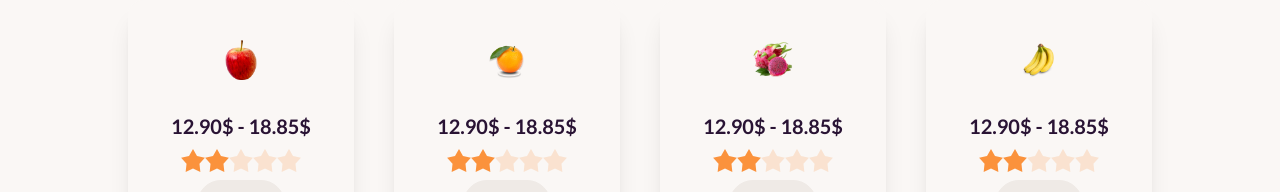
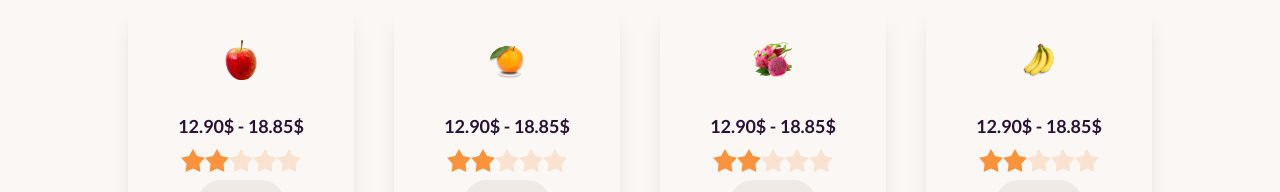
Before and after one commit to Habib1112223/fruit-burst-assignment, a plain HTML site: page index.html in a window 1280 px wide. Shown: the part 1122-1314 px from the top of the page. Drawn offline with nearby package versions, Linux system fonts and the light colour scheme.

Commit message:
final the commit

```diff
--- a/index.html
+++ b/index.html
@@ -186,7 +186,7 @@
             <img src="./images/fruit6.png" alt="Shoes" class="rounded-xl h-10" />
           </figure>
           <div class="card-body items-center text-center">
-            <h2 class="card-title">12.90$ - 18.85$</h2>
+            <h2 class="card-title text-lg">12.90$ - 18.85$</h2>
             <div class="rating">
               <input type="radio" name="rating-26" class="mask mask-star-2 bg-orange-400" />
               <input type="radio" name="rating-26" class="mask mask-star-2 bg-orange-400" checked />
@@ -220,7 +220,7 @@
             <img src="./images/fruit7.png" alt="Shoes" class="rounded-xl h-10" />
           </figure>
           <div class="card-body items-center text-center">
-            <h2 class="card-title">12.90$ - 18.85$</h2>
+            <h2 class="card-title text-lg">12.90$ - 18.85$</h2>
             <div class="rating">
               <input type="radio" name="rating-25" class="mask mask-star-2 bg-orange-400" />
               <input type="radio" name="rating-25" class="mask mask-star-2 bg-orange-400" checked />
@@ -254,7 +254,7 @@
             <img src="./images/fruit8.png" alt="Shoes" class="rounded-xl h-10" />
           </figure>
           <div class="card-body items-center text-center">
-            <h2 class="card-title">12.90$ - 18.85$</h2>
+            <h2 class="card-title text-lg">12.90$ - 18.85$</h2>
             <div class="rating">
               <input type="radio" name="rating-24" class="mask mask-star-2 bg-orange-400" />
               <input type="radio" name="rating-24" class="mask mask-star-2 bg-orange-400" checked />
@@ -288,7 +288,7 @@
             <img src="./images/fruit9.png" alt="Shoes" class="rounded-xl h-10" />
           </figure>
           <div class="card-body items-center text-center">
-            <h2 class="card-title">12.90$ - 18.85$</h2>
+            <h2 class="card-title text-lg">12.90$ - 18.85$</h2>
             <div class="rating">
               <input type="radio" name="rating-29" class="mask mask-star-2 bg-orange-400" />
               <input type="radio" name="rating-29" class="mask mask-star-2 bg-orange-400" checked />
```
